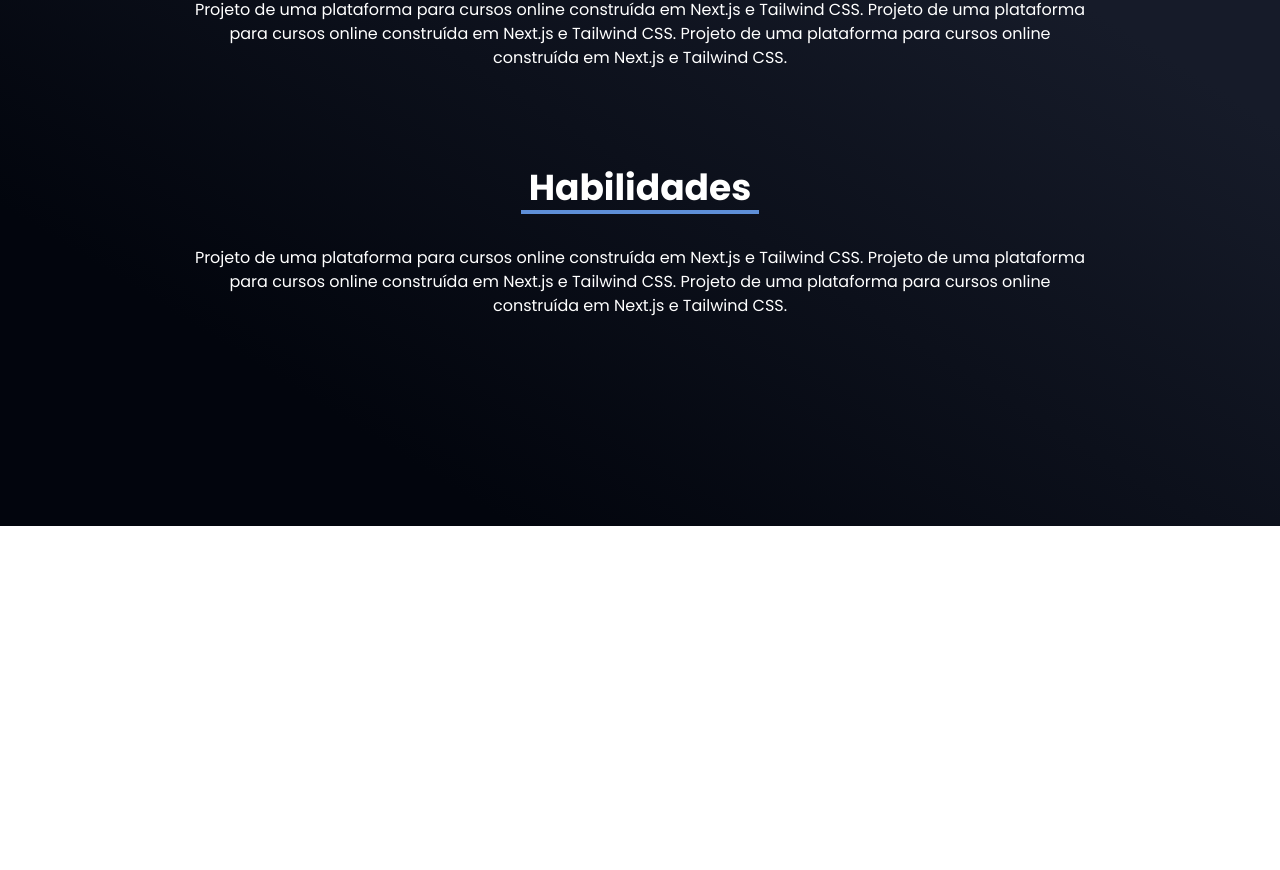
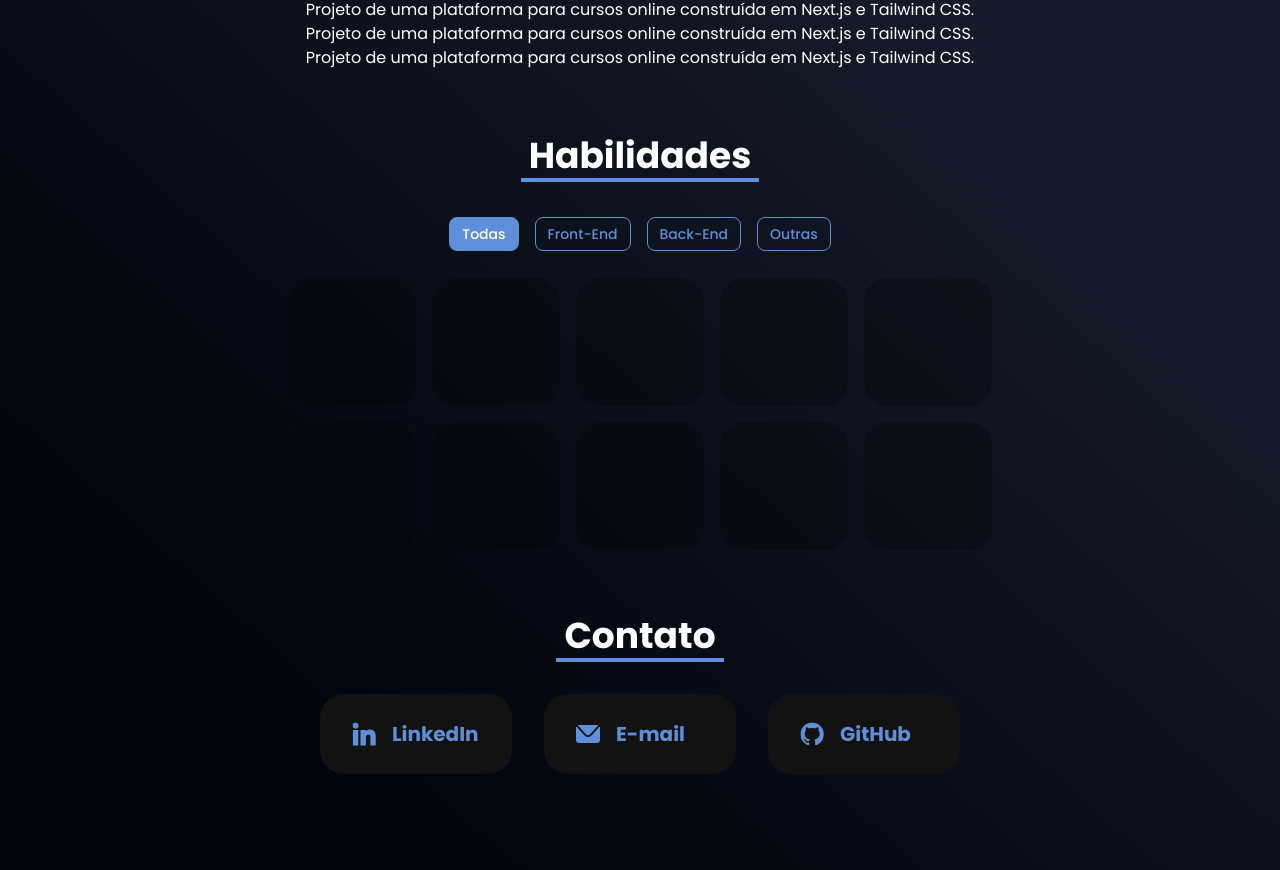
Before and after one commit to RichardeLira/PS5-dashboard-Next.js-14, a Next.js app: page /about in a window 1280 px wide. Shown: the part 274-1144 px from the top of the page. Before the commit the page ends 800 px from the top, so only its background shows below. Built offline with nearby package versions, Linux system fonts and the light colour scheme.

Commit message:
implement skills grid and contact

```diff
--- a/package.json
+++ b/package.json
@@ -11,7 +11,8 @@
   "dependencies": {
     "@next/font": "^14.2.4",
     "@phosphor-icons/react": "^2.1.6",
-    "@radix-ui/react-slot": "^1.0.2",
+    "@radix-ui/react-slot": "^1.1.0",
+    "@radix-ui/react-tabs": "^1.1.0",
     "class-variance-authority": "^0.7.0",
     "clsx": "^2.1.1",
     "next": "14.1.0",
--- /dev/null
+++ b/src/app/about/_components/skills.tsx
@@ -0,0 +1,70 @@
+import { Tabs, TabsContent, TabsList, TabsTrigger } from '@/components/ui/tabs'
+
+export default function Skills() {
+  return (
+    <Tabs defaultValue="all">
+      <TabsList className="flex gap-4">
+        <TabsTrigger value="all">Todas</TabsTrigger>
+        <TabsTrigger value="frontend">Front-End</TabsTrigger>
+        <TabsTrigger value="backend">Back-End</TabsTrigger>
+        <TabsTrigger value="others">Outras</TabsTrigger>
+      </TabsList>
+      <TabsContent value="all" className="mt-6">
+        <div
+          className="grid w-full max-w-[800px] gap-4"
+          style={{
+            gridTemplateColumns: 'repeat(auto-fit, minmax(128px, 1fr))',
+          }}
+        >
+          {Array.from({ length: 10 }).map((_, index) => (
+            <div key={index}>
+              <div className="bg-black opacity-25 w-32 rounded-3xl h-32 flex items-center justify-center" />
+            </div>
+          ))}
+        </div>
+      </TabsContent>
+      <TabsContent value="frontend" className="mt-6">
+        <div
+          className="grid w-full max-w-[800px] gap-4"
+          style={{
+            gridTemplateColumns: 'repeat(auto-fit, minmax(128px, 1fr))',
+          }}
+        >
+          {Array.from({ length: 5 }).map((_, index) => (
+            <div key={index}>
+              <div className="bg-black opacity-25 w-32 rounded-3xl h-32 flex items-center justify-center" />
+            </div>
+          ))}
+        </div>
+      </TabsContent>
+      <TabsContent value="backend" className="mt-6">
+        <div
+          className="grid w-full max-w-[800px] gap-4"
+          style={{
+            gridTemplateColumns: 'repeat(auto-fit, minmax(128px, 1fr))',
+          }}
+        >
+          {Array.from({ length: 4 }).map((_, index) => (
+            <div key={index}>
+              <div className="bg-black opacity-25 w-32 rounded-3xl h-32 flex items-center justify-center" />
+            </div>
+          ))}
+        </div>
+      </TabsContent>
+      <TabsContent value="others" className="mt-6">
+        <div
+          className="grid w-full max-w-[800px] gap-4"
+          style={{
+            gridTemplateColumns: 'repeat(auto-fit, minmax(128px, 1fr))',
+          }}
+        >
+          {Array.from({ length: 6 }).map((_, index) => (
+            <div key={index}>
+              <div className="bg-black opacity-25 w-32 rounded-3xl h-32 flex items-center justify-center" />
+            </div>
+          ))}
+        </div>
+      </TabsContent>
+    </Tabs>
+  )
+}
--- a/src/app/about/page.tsx
+++ b/src/app/about/page.tsx
@@ -1,35 +1,60 @@
 import Navbar from '@/components/layout/navbar'
+
+import Skills from './_components/skills'
+import LinkedinIcon from '@/components/icons/linkedin-icon'
+import EmailIcon from '@/components/icons/email-icon'
+import GithubIcon from '@/components/icons/github-icon'
 
 export default function About() {
   return (
     <div className="h-full flex gap-24 px-48 flex-col items-center from-blue-700 from-25% to-80% to-blue-900 bg-gradient-to-bl">
       <Navbar />
 
+      <div className="px-48 flex flex-col gap-16 pb-24">
         <section className="flex items-center justify-center flex-col gap-8">
           <div>
             <h2 className="px-2">Sobre mim</h2>
             <div className="w-full h-1 bg-blue-500" />
           </div>
-        <p className="max-w-[900px] text-center">
+          <p className="text-center">
             Projeto de uma plataforma para cursos online construída em Next.js e
-          Tailwind CSS. Projeto de uma plataforma para cursos online construída
-          em Next.js e Tailwind CSS. Projeto de uma plataforma para cursos
-          online construída em Next.js e Tailwind CSS.
+            Tailwind CSS. Projeto de uma plataforma para cursos online
+            construída em Next.js e Tailwind CSS. Projeto de uma plataforma para
+            cursos online construída em Next.js e Tailwind CSS.
           </p>
+        </section>
+
+        <section className="flex items-center w-full justify-center flex-col gap-8">
+          <div>
+            <h2 className="px-2">Habilidades</h2>
+            <div className="w-full h-1 bg-blue-500" />
+          </div>
+          <Skills />
         </section>
 
         <section className="flex items-center justify-center flex-col gap-8">
           <div>
-          <h2 className="px-2">Habilidades</h2>
+            <h2 className="px-2">Contato</h2>
             <div className="w-full h-1 bg-blue-500" />
           </div>
-        <p className="max-w-[900px] text-center">
-          Projeto de uma plataforma para cursos online construída em Next.js e
-          Tailwind CSS. Projeto de uma plataforma para cursos online construída
-          em Next.js e Tailwind CSS. Projeto de uma plataforma para cursos
-          online construída em Next.js e Tailwind CSS.
-        </p>
+          <div className="flex gap-8">
+            <div className="flex items-center gap-4 bg-gray-800 px-8 rounded-3xl w-48 h-20">
+              <LinkedinIcon size={24} />
+              <span className="text-xl text-blue-500 font-bold">LinkedIn</span>
+            </div>
+
+            <div className="flex items-center gap-4 bg-gray-800 px-8 rounded-3xl w-48 h-20">
+              <EmailIcon size={24} />
+              <span className="text-xl text-blue-500 font-bold">E-mail</span>
+            </div>
+
+            <div className="flex items-center gap-4 bg-gray-800 px-8 rounded-3xl w-48 h-20">
+              <GithubIcon size={24} />
+              <span className="text-xl text-blue-500 font-bold">GitHub</span>
+            </div>
+          </div>
         </section>
+      </div>
     </div>
   )
 }
--- a/src/app/layout.tsx
+++ b/src/app/layout.tsx
@@ -20,7 +20,7 @@ export default function RootLayout({
   return (
     <html lang="en">
       <body className={poppins.className}>
-        <main className="h-screen">{children}</main>
+        <main className="h-full overflow-y-auto">{children}</main>
       </body>
     </html>
   )
--- a/src/components/ui/button.tsx
+++ b/src/components/ui/button.tsx
@@ -1,36 +1,36 @@
-import * as React from 'react'
-import { Slot } from '@radix-ui/react-slot'
-import { cva, type VariantProps } from 'class-variance-authority'
+import * as React from "react"
+import { Slot } from "@radix-ui/react-slot"
+import { cva, type VariantProps } from "class-variance-authority"
 
-import { cn } from '@/lib/utils'
+import { cn } from "@/lib/utils"
 
 const buttonVariants = cva(
-  'inline-flex items-center justify-center whitespace-nowrap rounded-md text-sm font-medium ring-offset-background transition-colors focus-visible:outline-none focus-visible:ring-2 focus-visible:ring-ring focus-visible:ring-offset-2 disabled:pointer-events-none disabled:opacity-50',
+  "inline-flex items-center justify-center whitespace-nowrap rounded-md text-sm font-medium ring-offset-white transition-colors focus-visible:outline-none focus-visible:ring-2 focus-visible:ring-slate-950 focus-visible:ring-offset-2 disabled:pointer-events-none disabled:opacity-50 dark:ring-offset-slate-950 dark:focus-visible:ring-slate-300",
   {
     variants: {
       variant: {
-        default: 'bg-primary text-primary-foreground hover:bg-primary/90',
+        default: "bg-slate-900 text-slate-50 hover:bg-slate-900/90 dark:bg-slate-50 dark:text-slate-900 dark:hover:bg-slate-50/90",
         destructive:
-          'bg-destructive text-destructive-foreground hover:bg-destructive/90',
+          "bg-red-500 text-slate-50 hover:bg-red-500/90 dark:bg-red-900 dark:text-slate-50 dark:hover:bg-red-900/90",
         outline:
-          'border border-input bg-background hover:bg-accent hover:text-accent-foreground',
+          "border border-slate-200 bg-white hover:bg-slate-100 hover:text-slate-900 dark:border-slate-800 dark:bg-slate-950 dark:hover:bg-slate-800 dark:hover:text-slate-50",
         secondary:
-          'bg-secondary text-secondary-foreground hover:bg-secondary/80',
-        ghost: 'hover:bg-accent hover:text-accent-foreground',
-        link: 'text-primary underline-offset-4 hover:underline',
+          "bg-slate-100 text-slate-900 hover:bg-slate-100/80 dark:bg-slate-800 dark:text-slate-50 dark:hover:bg-slate-800/80",
+        ghost: "hover:bg-slate-100 hover:text-slate-900 dark:hover:bg-slate-800 dark:hover:text-slate-50",
+        link: "text-slate-900 underline-offset-4 hover:underline dark:text-slate-50",
       },
       size: {
-        default: 'h-10 px-4 py-2',
-        sm: 'h-9 rounded-md px-3',
-        lg: 'h-11 rounded-md px-8',
-        icon: 'h-10 w-10',
+        default: "h-10 px-4 py-2",
+        sm: "h-9 rounded-md px-3",
+        lg: "h-11 rounded-md px-8",
+        icon: "h-10 w-10",
       },
     },
     defaultVariants: {
-      variant: 'default',
-      size: 'default',
+      variant: "default",
+      size: "default",
     },
-  },
+  }
 )
 
 export interface ButtonProps
@@ -41,7 +41,7 @@ export interface ButtonProps
 
 const Button = React.forwardRef<HTMLButtonElement, ButtonProps>(
   ({ className, variant, size, asChild = false, ...props }, ref) => {
-    const Comp = asChild ? Slot : 'button'
+    const Comp = asChild ? Slot : "button"
     return (
       <Comp
         className={cn(buttonVariants({ variant, size, className }))}
@@ -49,8 +49,8 @@ const Button = React.forwardRef<HTMLButtonElement, ButtonProps>(
         {...props}
       />
     )
-  },
+  }
 )
-Button.displayName = 'Button'
+Button.displayName = "Button"
 
 export { Button, buttonVariants }
--- /dev/null
+++ b/src/components/ui/tabs.tsx
@@ -0,0 +1,55 @@
+'use client'
+
+import * as React from 'react'
+import * as TabsPrimitive from '@radix-ui/react-tabs'
+
+import { cn } from '@/lib/utils'
+
+const Tabs = TabsPrimitive.Root
+
+const TabsList = React.forwardRef<
+  React.ElementRef<typeof TabsPrimitive.List>,
+  React.ComponentPropsWithoutRef<typeof TabsPrimitive.List>
+>(({ className, ...props }, ref) => (
+  <TabsPrimitive.List
+    ref={ref}
+    className={cn(
+      'inline-flex h-10 items-center justify-center rounded-md text-blue-500',
+      className,
+    )}
+    {...props}
+  />
+))
+TabsList.displayName = TabsPrimitive.List.displayName
+
+const TabsTrigger = React.forwardRef<
+  React.ElementRef<typeof TabsPrimitive.Trigger>,
+  React.ComponentPropsWithoutRef<typeof TabsPrimitive.Trigger>
+>(({ className, ...props }, ref) => (
+  <TabsPrimitive.Trigger
+    ref={ref}
+    className={cn(
+      'inline-flex items-center border border-blue-500 justify-center whitespace-nowrap rounded-lg px-3 py-1.5 text-sm font-medium ring-offset-white transition-all disabled:pointer-events-none disabled:opacity-50 data-[state=active]:bg-blue-500 data-[state=active]:text-white data-[state=active]:shadow-sm',
+      className,
+    )}
+    {...props}
+  />
+))
+TabsTrigger.displayName = TabsPrimitive.Trigger.displayName
+
+const TabsContent = React.forwardRef<
+  React.ElementRef<typeof TabsPrimitive.Content>,
+  React.ComponentPropsWithoutRef<typeof TabsPrimitive.Content>
+>(({ className, ...props }, ref) => (
+  <TabsPrimitive.Content
+    ref={ref}
+    className={cn(
+      'mt-2 ring-offset-white focus-visible:outline-none focus-visible:ring-2 focus-visible:ring-slate-950 focus-visible:ring-offset-2 dark:ring-offset-slate-950 dark:focus-visible:ring-slate-300',
+      className,
+    )}
+    {...props}
+  />
+))
+TabsContent.displayName = TabsPrimitive.Content.displayName
+
+export { Tabs, TabsList, TabsTrigger, TabsContent }
```
Also changed, not shown: components.json, 1 other file (tests, documents, lock files or other folders). Lines whose indentation alone changed are shown as unchanged.
